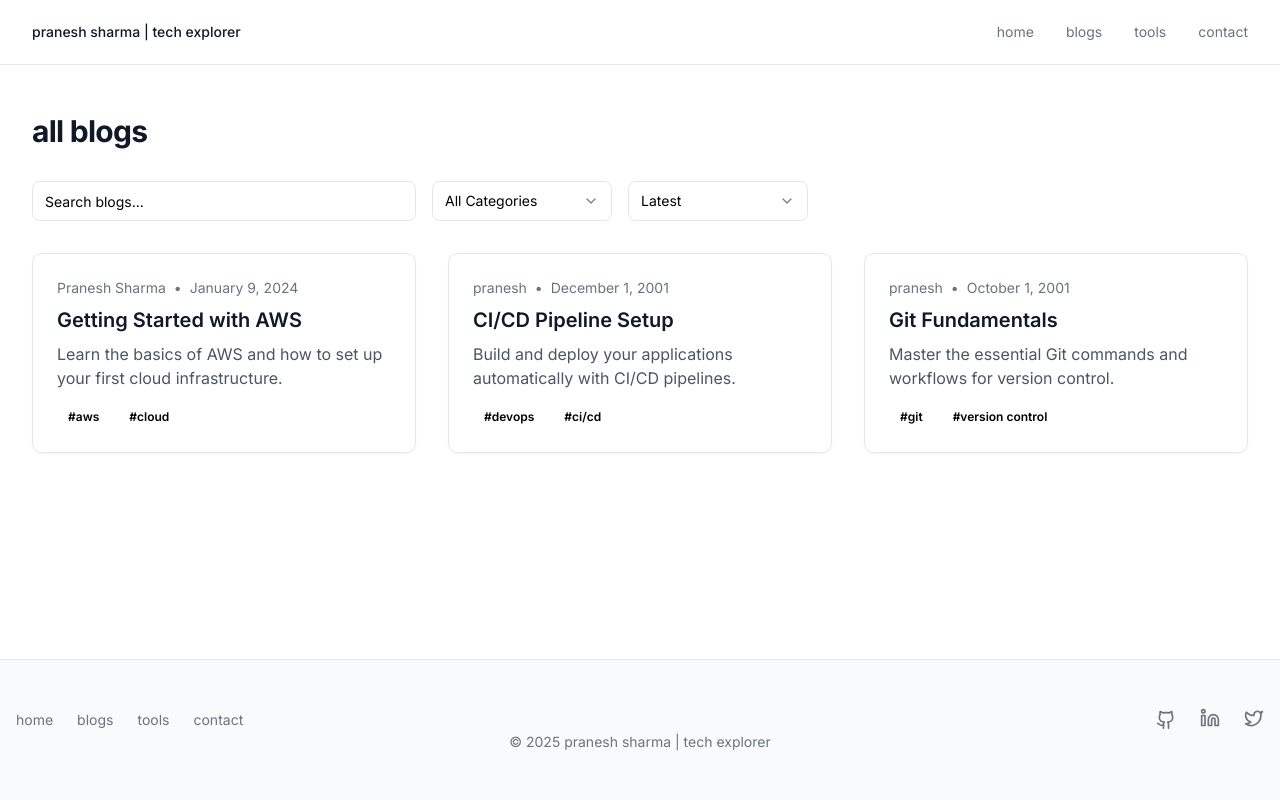
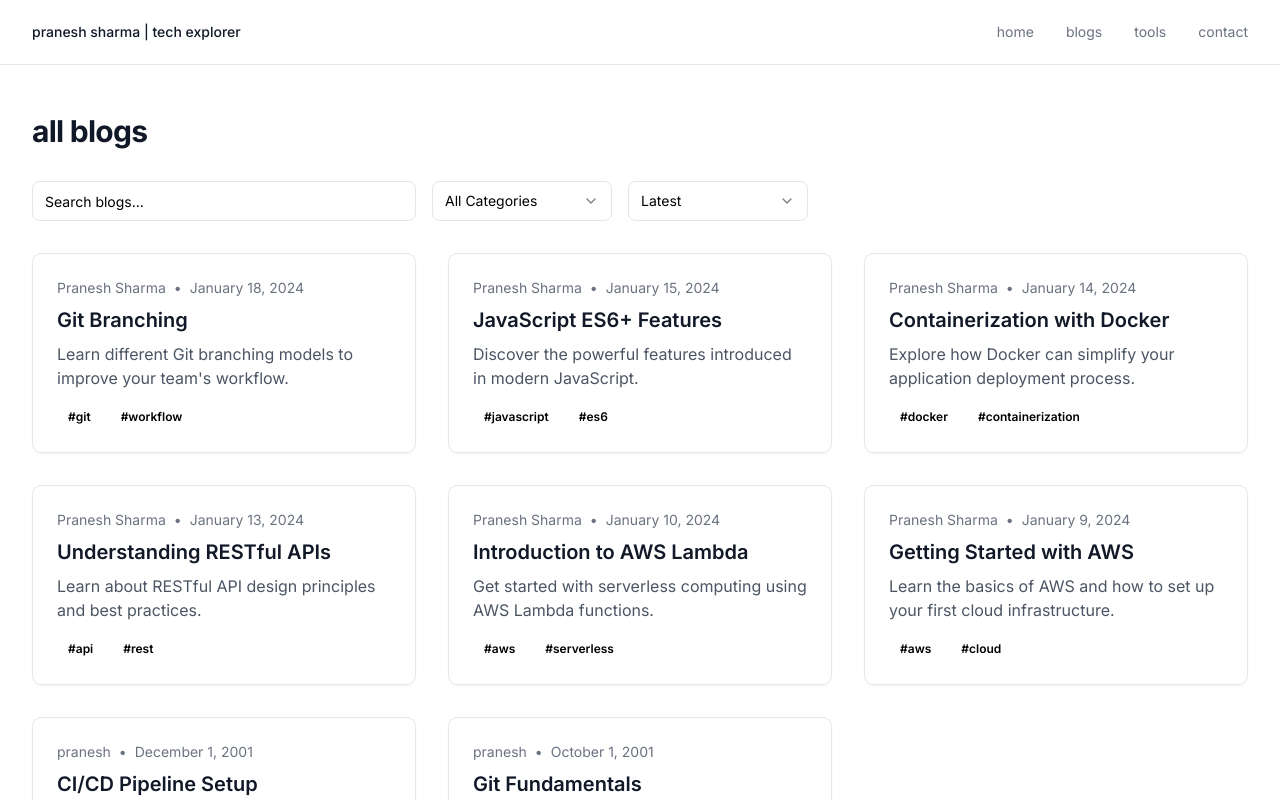
Before and after one commit to praneshsharma10/blog_greyscale, a Next.js app: page /blogs in a window 1280 px wide. Shown: the top 800 px of the page. Built offline with nearby package versions, Linux system fonts and the light colour scheme.

Commit message:
added many more blogs

```diff
--- a/app/blogs/page.tsx
+++ b/app/blogs/page.tsx
@@ -8,10 +8,7 @@ import { Input } from '@/components/ui/input'
 import { Badge } from '@/components/ui/badge'
 
 import {
-  Select,
-  SelectContent,
-  SelectItem,
-  SelectTrigger,
+  Select,SelectContent,SelectItem,SelectTrigger,
   SelectValue,
 } from '@/components/ui/select'
 
@@ -41,6 +38,42 @@ const blogs = [
     category:'devops',
     tags: ['DevOps', 'CI/CD'],
   },
+  {
+    title: "Understanding RESTful APIs",
+    description: "Learn about RESTful API design principles and best practices.",
+    author: "Pranesh Sharma",
+    date: "2024-01-13",
+    tags: ["API", "REST"],
+  },
+  {
+    title: "Containerization with Docker",
+    description: "Explore how Docker can simplify your application deployment process.",
+    author: "Pranesh Sharma",
+    date: "2024-01-14",
+    tags: ["Docker", "Containerization"],
+  },
+  {
+    title: "JavaScript ES6+ Features",
+    description: "Discover the powerful features introduced in modern JavaScript.",
+    author: "Pranesh Sharma",
+    date: "2024-01-15",
+    tags: ["JavaScript", "ES6"],
+  },
+  {
+    title: "Git Branching",
+    description: "Learn different Git branching models to improve your team's workflow.",
+    author: "Pranesh Sharma",
+    date: "2024-01-18",
+    tags: ["Git", "Workflow"],
+  },
+  {
+    title: "Introduction to AWS Lambda",
+    description: "Get started with serverless computing using AWS Lambda functions.",
+    author: "Pranesh Sharma",
+    date: "2024-01-10",
+    tags: ["AWS", "Serverless"],
+  },
+
 
 ]
 
```
